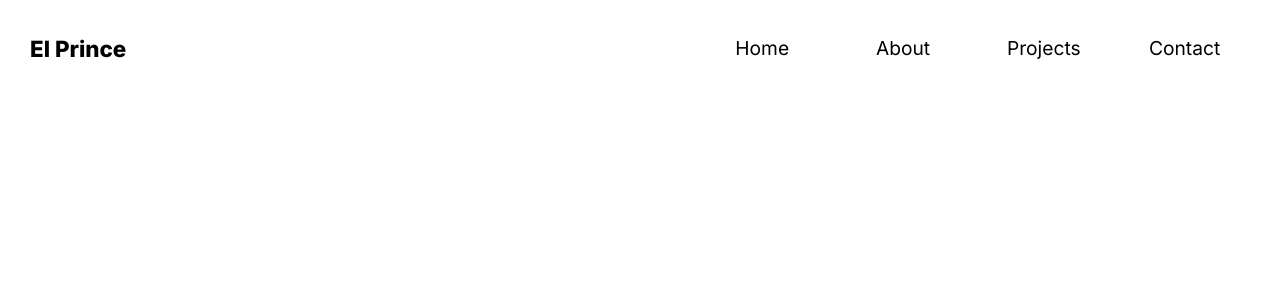
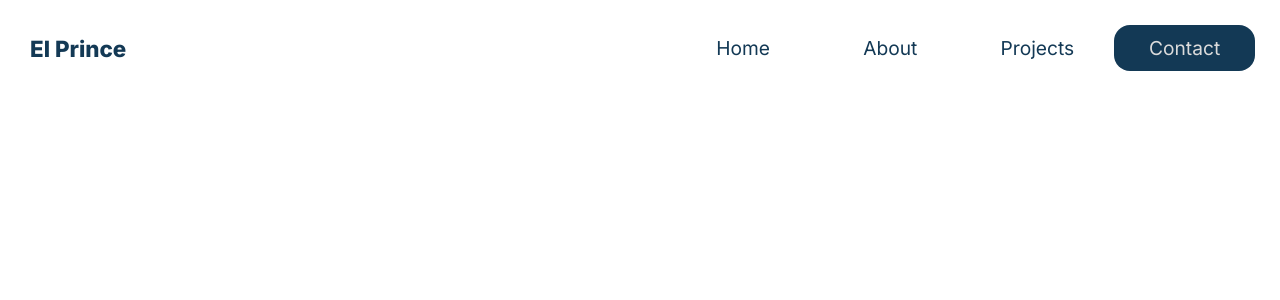
Before and after one commit to elprince-dev/portfolio-simple, a Next.js app: page / in a window 1280 px wide. Shown: the top 300 px of the page. Built offline with nearby package versions, Linux system fonts and the light colour scheme.

Commit message:
Updates the navbar styles

```diff
--- a/src/app/globals.scss
+++ b/src/app/globals.scss
@@ -1,14 +1,8 @@
-
-
-  $blueColor: #133955;
-  $grayColor: #dbdbdb;
-
-
-
+@use '../utilities/variables';
 
 * {
   box-sizing: border-box;
-  padding: 5px;
+  padding: 0 5px;
   margin: 0;
 }
 
@@ -16,6 +10,7 @@ html,
 body {
   max-width: 100vw;
   overflow-x: hidden;
+  color: variables.$poseidon;
 }
 
 body {
--- a/src/components/header/header.scss
+++ b/src/components/header/header.scss
@@ -1,4 +1,6 @@
+@use '../../utilities/variables';
 .container {
+    height: 6rem;
     display: flex;
     justify-content: space-between;
     align-items: center;
@@ -9,7 +11,7 @@
         align-items: center;
         flex: 1;
         justify-content: flex-end;
-        // gap: 80px;
+        gap: 0.5vw;
         font-size: 1.2rem;
         font-weight: 400;
 
@@ -27,6 +29,10 @@
             &:hover{
                 background-color: #dbdbdb;
             }
+        &:last-child {
+            background-color: variables.$poseidon;
+            color: variables.$gainboro;
+        }
 
         }
 
--- /dev/null
+++ b/src/utilities/_variables.scss
@@ -0,0 +1,2 @@
+$poseidon: #133955;
+$gainboro: #dbdbdb;
```
